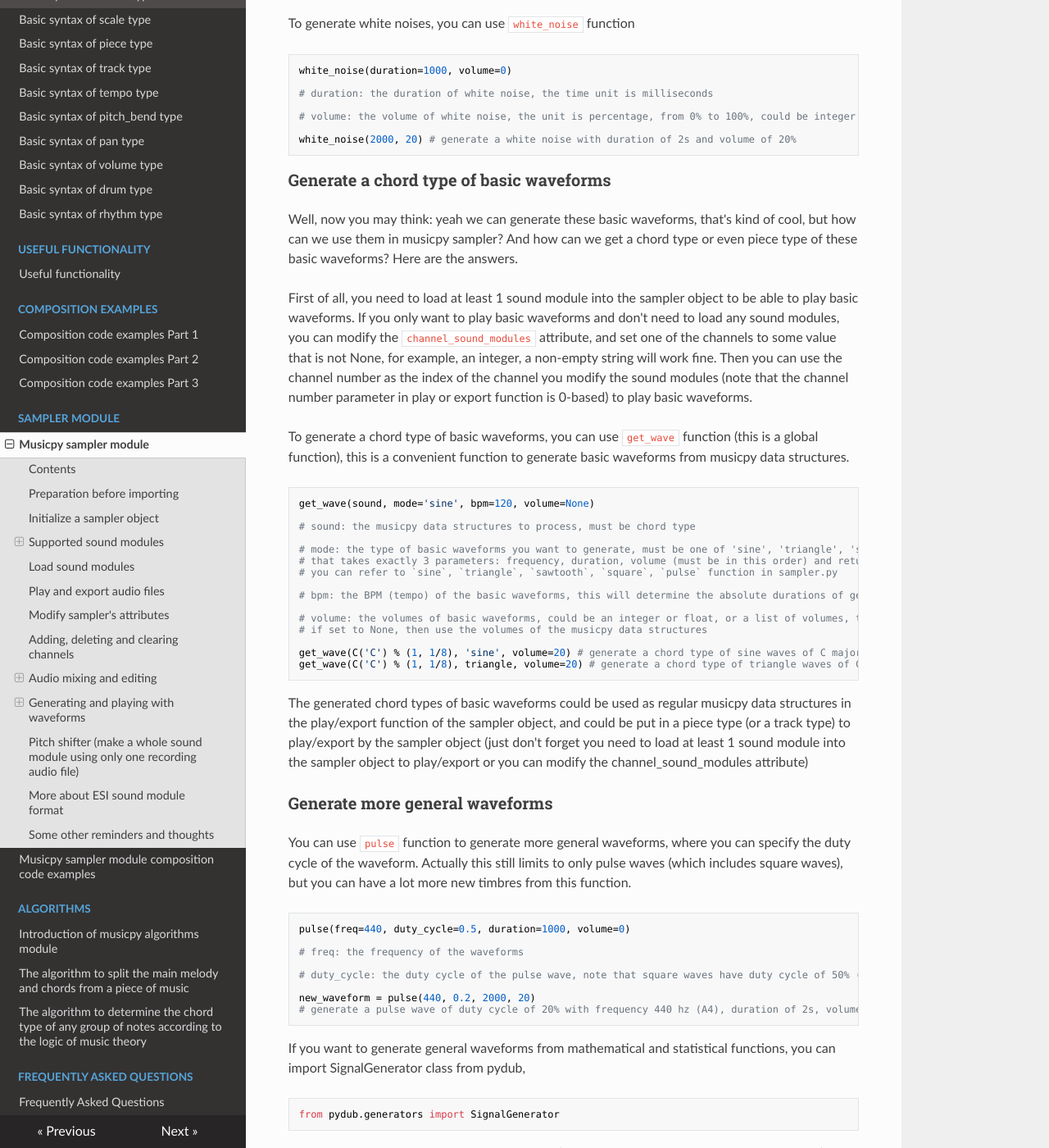
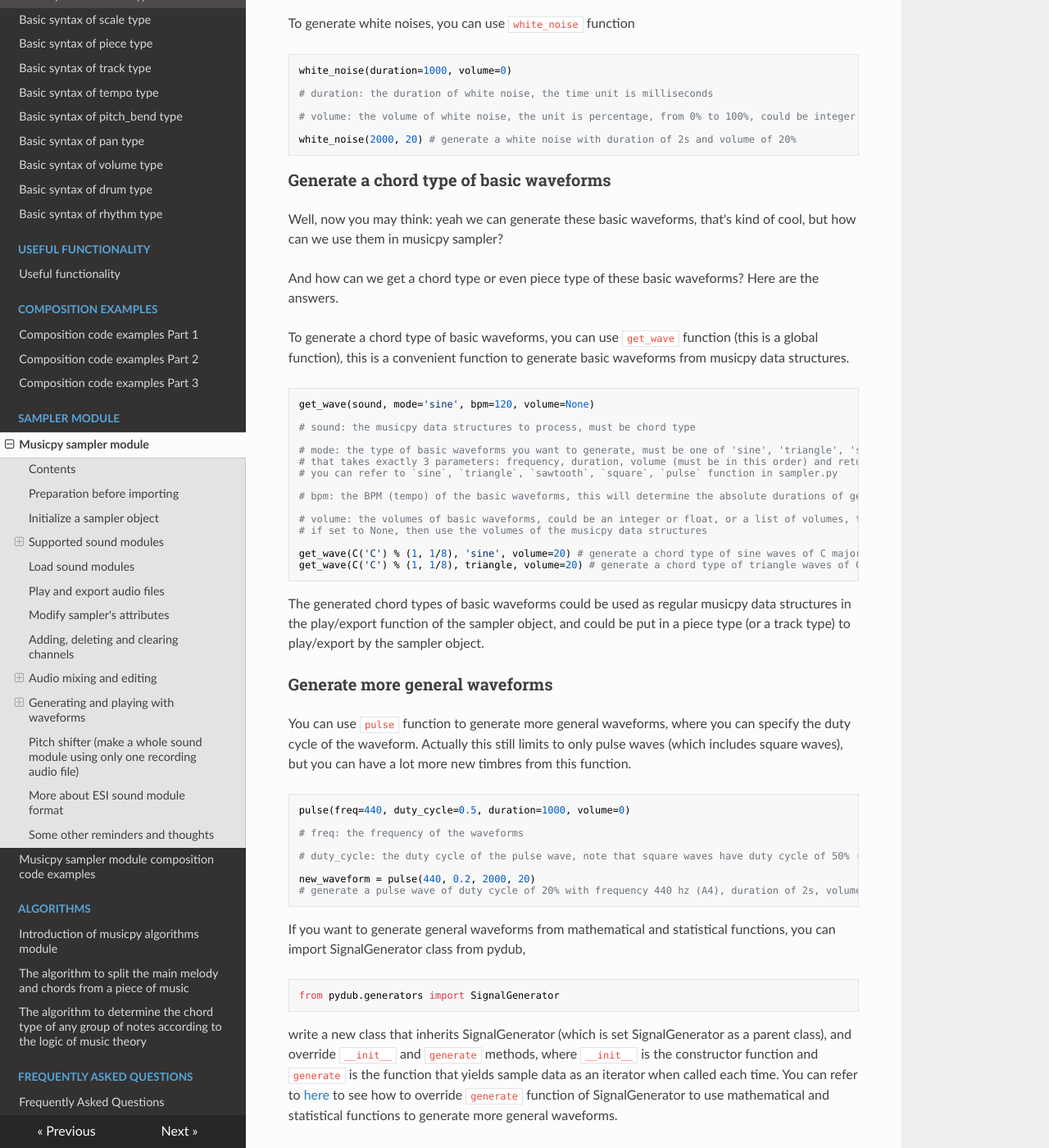
Before and after one commit to Rainbow-Dreamer/musicpy_docs, an MkDocs documentation site: the page built from docs/Musicpy sampler module.md, in a window 1280 px wide and 1400 px high, scrolled down 14034 px. Shown: the whole window at 82% size. Built offline with MkDocs 1.6.1, drawn with Linux system fonts in a browser that asks for light colours; nearby versions of some CDN libraries.

Commit message:
Update Musicpy sampler module.md

````diff
--- a/docs/Musicpy sampler module.md
+++ b/docs/Musicpy sampler module.md
@@ -583,8 +583,7 @@ sine_A4 = sine(440, 2000, 20) # generate a sine wave AudioSegment with frequency
 ```
 
 ### Triangle waves, sawtooth waves, square waves
-To generate these basic waveforms, the parameters are the same as sine waves, you just need to change the name of the function from `sine` to
-`triangle` / `sawtooth` / `square`.
+To generate these basic waveforms, the parameters are the same as sine waves, you just need to change the name of the function from `sine` to `triangle` / `sawtooth` / `square`.
 
 ### White noise
 To generate white noises, you can use `white_noise` function
@@ -600,15 +599,11 @@ white_noise(2000, 20) # generate a white noise with duration of 2s and volume of
 
 ### Generate a chord type of basic waveforms
 Well, now you may think: yeah we can generate these basic waveforms, that's kind of cool, but how can we use them in musicpy sampler?
+
 And how can we get a chord type or even piece type of these basic waveforms? Here are the answers.
 
-First of all, you need to load at least 1 sound module into the sampler object to be able to play basic waveforms. If you only want to play
-basic waveforms and don't need to load any sound modules, you can modify the `channel_sound_modules` attribute, and set one of the channels
-to some value that is not None, for example, an integer, a non-empty string will work fine. Then you can use the channel number as the index of
-the channel you modify the sound modules (note that the channel number parameter in play or export function is 0-based) to play basic waveforms.
+To generate a chord type of basic waveforms, you can use `get_wave` function (this is a global function), this is a convenient function to generate basic waveforms from musicpy data structures.
 
-To generate a chord type of basic waveforms, you can use `get_wave` function (this is a global function), this is a convenient function to generate
-basic waveforms from musicpy data structures.
 ```python
 get_wave(sound, mode='sine', bpm=120, volume=None)
 
@@ -626,9 +621,7 @@ get_wave(sound, mode='sine', bpm=120, volume=None)
 get_wave(C('C') % (1, 1/8), 'sine', volume=20) # generate a chord type of sine waves of C major chord with volume of 20%
 get_wave(C('C') % (1, 1/8), triangle, volume=20) # generate a chord type of triangle waves of C major chord with volume of 20%
 ```
-The generated chord types of basic waveforms could be used as regular musicpy data structures in the play/export function of the
-sampler object, and could be put in a piece type (or a track type) to play/export by the sampler object (just don't forget you need to
-load at least 1 sound module into the sampler object to play/export or you can modify the channel_sound_modules attribute)
+The generated chord types of basic waveforms could be used as regular musicpy data structures in the play/export function of the sampler object, and could be put in a piece type (or a track type) to play/export by the sampler object.
 
 ### Generate more general waveforms
 You can use `pulse` function to generate more general waveforms, where you can specify the duty cycle of the waveform.
````
